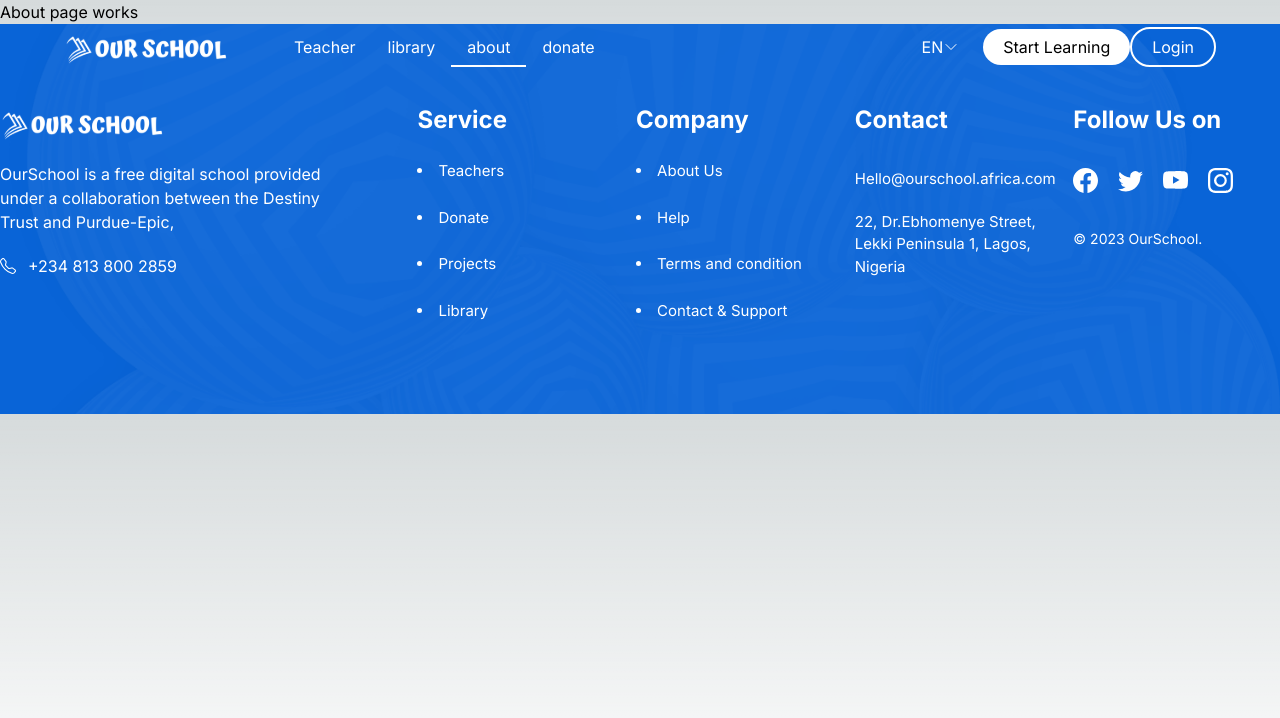
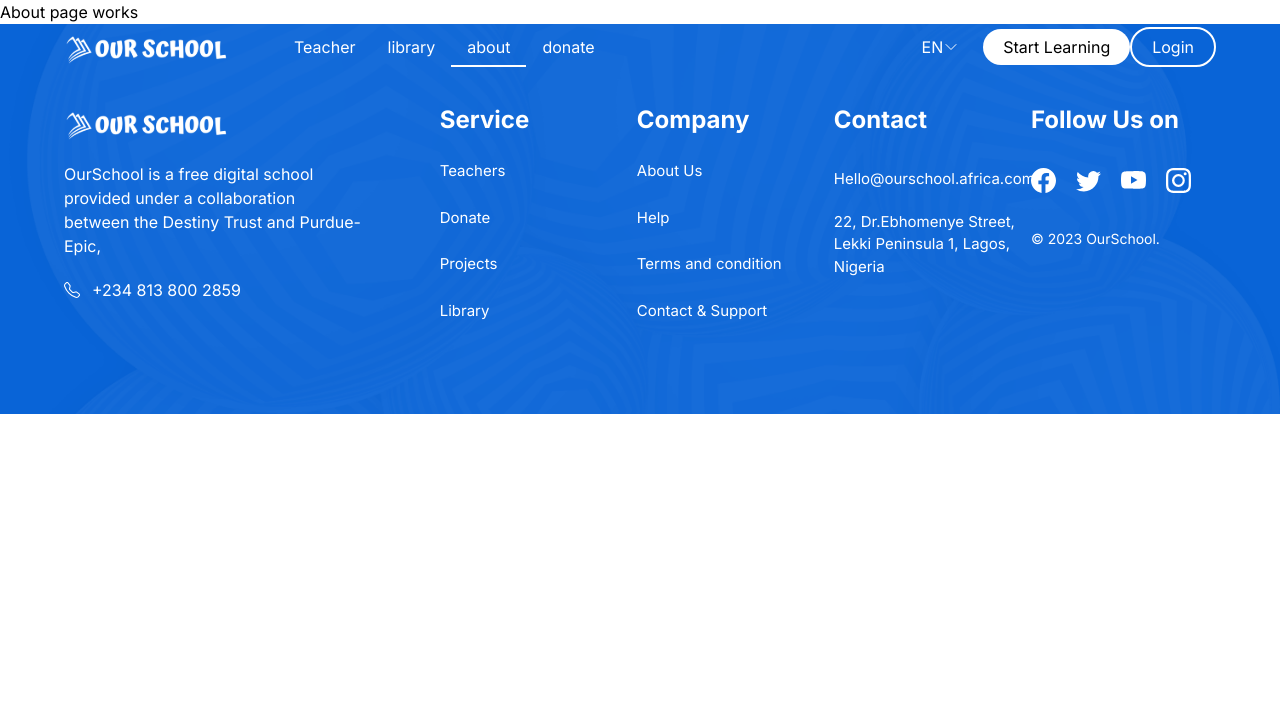
Before and after one commit to Kehinde-Agboola/ourschool, a Next.js app: page /about in a window 1280 px wide. Shown: the top 718 px of the page. Built offline with nearby package versions, Linux system fonts and the light colour scheme.

Commit message:
globalcss

```diff
--- a/src/app/globals.css
+++ b/src/app/globals.css
@@ -2,32 +2,17 @@
 @tailwind components;
 @tailwind utilities;
 
-:root {
-  --foreground-rgb: 0, 0, 0;
-  --background-start-rgb: 214, 219, 220;
-  --background-end-rgb: 255, 255, 255;
-}
-
-@media (prefers-color-scheme: dark) {
-  :root {
-    --foreground-rgb: 255, 255, 255;
-    --background-start-rgb: 0, 0, 0;
-    --background-end-rgb: 0, 0, 0;
+@layer base {
+  h1 {
+    @apply text-3xl md:text-5xl lg:text-6xl font-popins font-bold;
+  }
+  h2 {
+    @apply text-3xl font-bold md:font-normal md:text-4xl lg:text-5xl font-popins;
+  }
+  section {
+    @apply max-w-6xl mx-auto;
+  }
+  li {
+    @apply list-none;
   }
 }
-
-body {
-  color: rgb(var(--foreground-rgb));
-  background: linear-gradient(
-      to bottom,
-      transparent,
-      rgb(var(--background-end-rgb))
-    )
-    rgb(var(--background-start-rgb));
-}
-
-@layer utilities {
-  .text-balance {
-    text-wrap: balance;
-  }
-}
```
